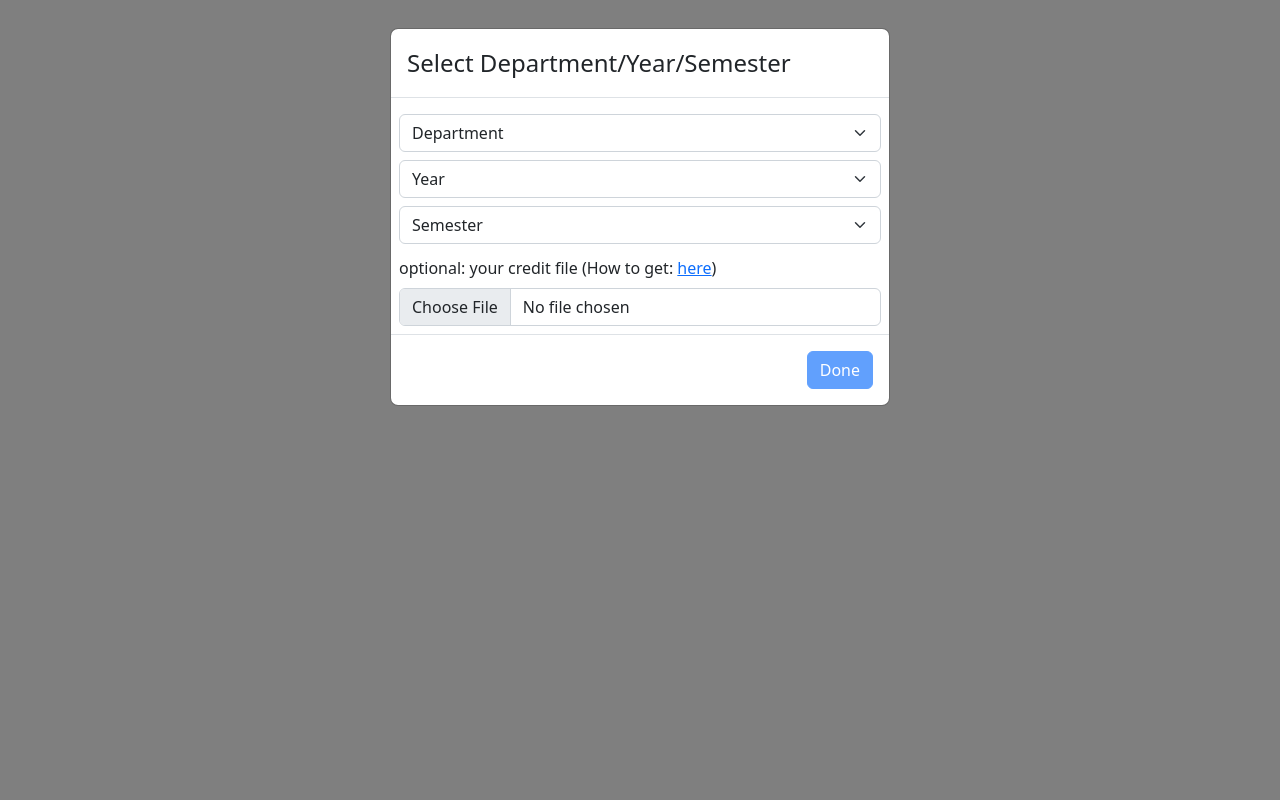
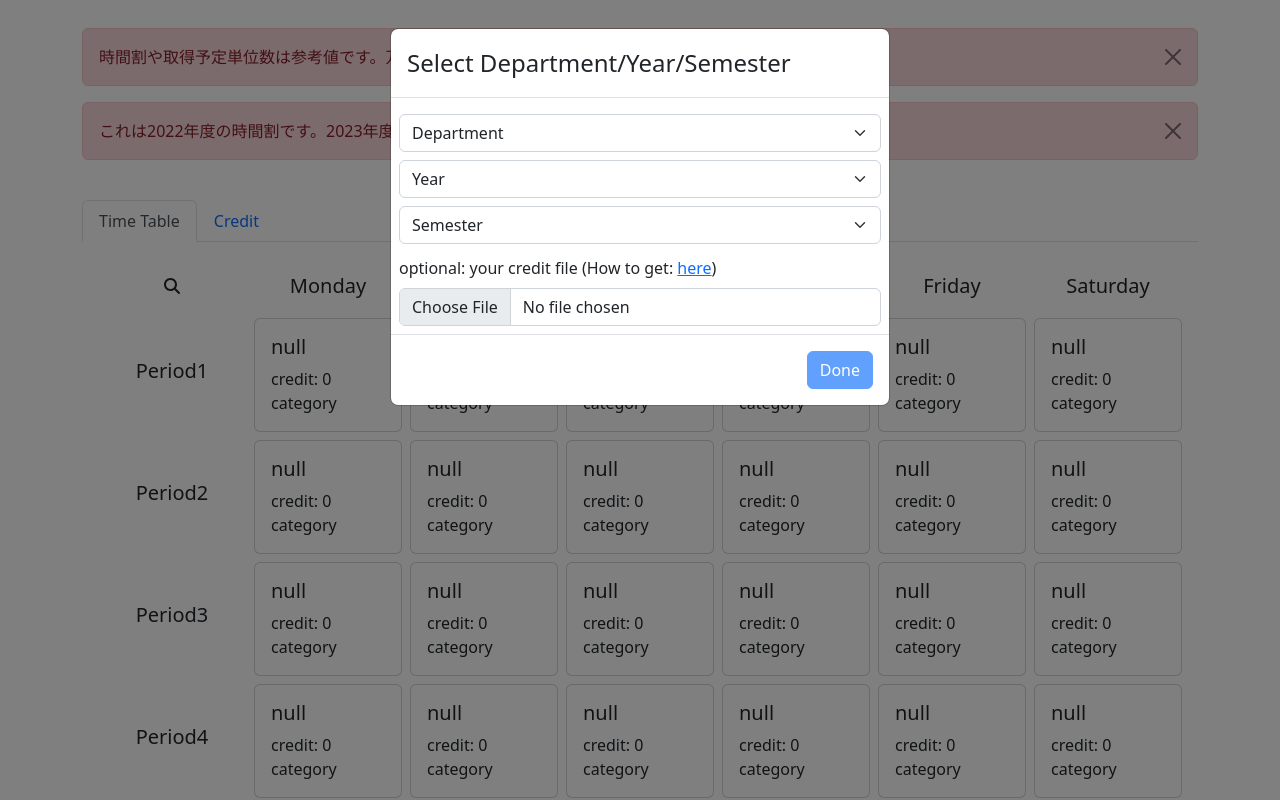
Before and after one commit to Kyo-s-s/sit_timetable, a React (Create React App) app: page / in a window 1280 px wide. Shown: the top 800 px of the page. Built offline with nearby package versions, Linux system fonts and the light colour scheme.

Commit message:
[Add] Tab

```diff
--- a/src/App.tsx
+++ b/src/App.tsx
@@ -3,10 +3,23 @@ import logo from './logo.svg';
 import './App.css';
 import 'bootstrap/dist/css/bootstrap.min.css';
 import { TimeTable } from './TimeTable/TimeTable';
+import { Alert, Container } from 'react-bootstrap';
 
 function App() {
+
+  const [alert, setAlert] = React.useState(true);
+  const [alert2022, setAlert2022] = React.useState(true);
+
   return (
     <div className="m-1">
+      <Container className="py-4">
+        <Alert variant="danger" onClose={() => setAlert(false)} show={alert} dismissible>
+          時間割や取得予定単位数は参考値です。万が一誤りがあった場合でも、一切の責任を負いません。
+        </Alert>
+        <Alert variant="danger" onClose={() => setAlert2022(false)} show={alert2022} dismissible>
+          これは2022年度の時間割です。2023年度の時間割は未定です。公開され次第更新します。
+        </Alert>
+      </Container>
       {TimeTable()}
     </div>
   );
--- a/src/TimeTable/TimeTable.tsx
+++ b/src/TimeTable/TimeTable.tsx
@@ -1,5 +1,5 @@
 import React from "react";
-import { Button, Modal } from "react-bootstrap";
+import { Button, Modal, Tabs, Tab, Container } from "react-bootstrap";
 import Form from "react-bootstrap/Form";
 import keyData from "../Data/data.json"
 import { Lecture, lectureNone, periodNum, toLecture, weekNum } from "./Lecture";
@@ -170,9 +170,19 @@ export const TimeTable = () => {
           <Button disabled={semester === undefined} onClick={() => setShow(false)}>Done</Button>
         </Modal.Footer>
       </Modal>
-      {
-        TimeTableContents(!show, generateLectures(), generateObtained())
-      }
+
+      <Container>
+        <Tabs>
+          <Tab eventKey="table" title="Time Table">
+            {
+              TimeTableContents(generateLectures(), generateObtained())
+            }
+          </Tab>
+          <Tab eventKey="credit" title="Credit">
+            hogehoge
+          </Tab>
+        </Tabs>
+      </Container>
     </>
   )
 }
--- a/src/TimeTable/TimeTableContents.tsx
+++ b/src/TimeTable/TimeTableContents.tsx
@@ -8,7 +8,6 @@ import { Search } from "./Search";
 
 
 export const TimeTableContents = (
-  show: boolean,
   lectures: Lecture[],
   obtained: { [key: string]: number } | undefined
 ) => {
@@ -27,20 +26,11 @@ export const TimeTableContents = (
     setSelectedLecture(selectedLecture);
   };
 
-  const [alert, setAlert] = React.useState(true);
-  const [alert2022, setAlert2022] = React.useState(true);
-
   const cardColor = new CardColor(lectures);
 
   return (
-    <div style={{ display: show ? "block" : "none" }}>
+    <div>
       <Container className="py-4">
-        <Alert variant="danger" onClose={() => setAlert(false)} show={alert} dismissible>
-          時間割や取得予定単位数は参考値です。万が一誤りがあった場合でも、一切の責任を負いません。
-        </Alert>
-        <Alert variant="danger" onClose={() => setAlert2022(false)} show={alert2022} dismissible>
-          これは2022年度の時間割です。2023年度の時間割は未定です。公開され次第更新します。
-        </Alert>
         <Table borderless style={{ tableLayout: "fixed" }}>
           <tbody>
             <tr>
```
